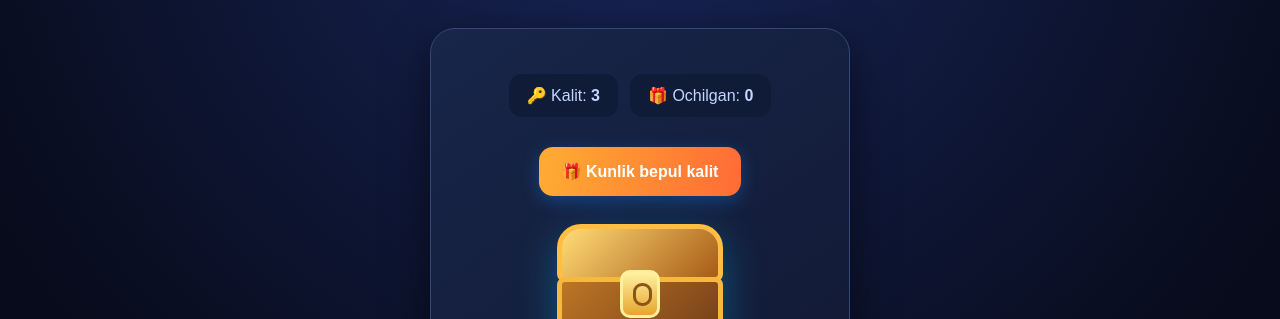
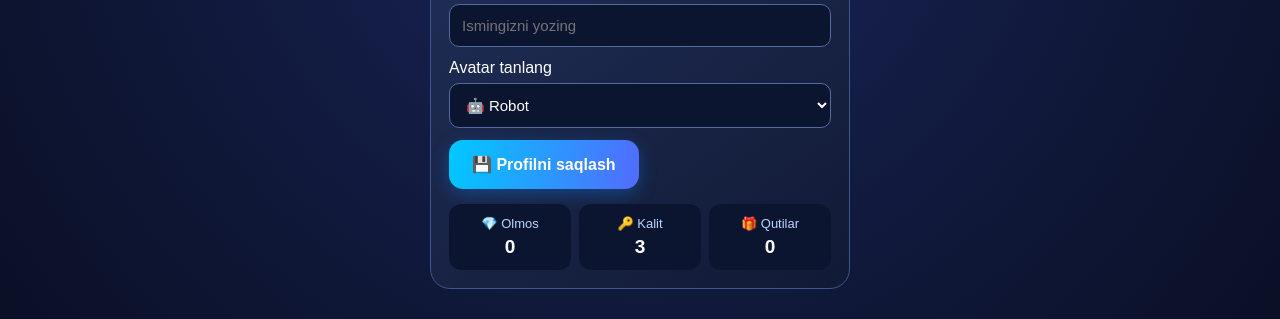
Before and after one commit to sezar3766655-pixel/ABUKKI, a plain HTML site: page sirli_quti.html in a window 1280 px wide. Shown: the part 157-476 px from the top of the page. Drawn offline with Linux system fonts and the light colour scheme.

Commit message:
Add ABUKKI player profile

```diff
--- a/sirli_quti.html
+++ b/sirli_quti.html
@@ -67,6 +67,28 @@ button:disabled{opacity:.45}
 .history{margin:25px auto;max-width:420px;text-align:left}
 .history h3{color:#9feaff}
 #records{color:#b9c6e5;font-size:14px;line-height:2}
+
+.profile{
+ max-width:420px;margin:20px auto;padding:18px;
+ background:linear-gradient(145deg,#202e57,#111a35);
+ border:1px solid #40558b;border-radius:20px;text-align:left;
+}
+.profile h3{margin:0 0 15px;color:#91eaff}
+.profile input,.profile select{
+ width:100%;padding:12px;margin:6px 0 12px;
+ border-radius:10px;border:1px solid #536b9e;
+ background:#0c1530;color:white;font-size:15px;
+}
+.profile-stats{
+ display:grid;grid-template-columns:repeat(3,1fr);
+ gap:8px;margin-top:15px;text-align:center;
+}
+.profile-stat{
+ background:#0c1530;padding:12px 5px;border-radius:12px;
+ color:#b9d5ff;font-size:13px;
+}
+.profile-stat b{display:block;font-size:19px;color:#fff;margin-top:5px}
+
 </style>
 </head>
 <body>
@@ -74,6 +96,28 @@ button:disabled{opacity:.45}
  <div class="logo">🤖 ABUKKI</div>
  <div class="balance">💎 <span id="diamonds">0</span></div>
 </header>
+
+
+<div class="profile">
+ <h3>👤 MENING PROFILIM</h3>
+ <label>O‘yinchi ismi</label>
+ <input id="playerName" maxlength="20" placeholder="Ismingizni yozing">
+ <label>Avatar tanlang</label>
+ <select id="playerAvatar">
+  <option value="🤖">🤖 Robot</option>
+  <option value="🦊">🦊 Tulki</option>
+  <option value="🐼">🐼 Panda</option>
+  <option value="🦁">🦁 Sher</option>
+  <option value="🐉">🐉 Ajdarho</option>
+  <option value="👽">👽 O‘zga sayyoralik</option>
+ </select>
+ <button onclick="saveProfile()">💾 Profilni saqlash</button>
+ <div class="profile-stats">
+  <div class="profile-stat">💎 Olmos<b id="profileDiamonds">0</b></div>
+  <div class="profile-stat">🔑 Kalit<b id="profileKeys">0</b></div>
+  <div class="profile-stat">🎁 Qutilar<b id="profileOpened">0</b></div>
+ </div>
+</div>
 
 <h1>🎁 SIRLI QUTI</h1>
 <div class="sub">Sirni och. Sovriningni top. Olmos yig‘!</div>
@@ -121,6 +165,32 @@ function save(){
  localStorage.setItem("abukki_test_records",JSON.stringify(records));
  update();
 }
+
+let playerName=localStorage.getItem("abukki_player_name")||"";
+let playerAvatar=localStorage.getItem("abukki_player_avatar")||"🤖";
+
+function saveProfile(){
+ let name=document.getElementById("playerName").value.trim();
+ if(!name){
+  alert("Avval ismingizni yozing!");
+  return;
+ }
+ playerName=name;
+ playerAvatar=document.getElementById("playerAvatar").value;
+ localStorage.setItem("abukki_player_name",playerName);
+ localStorage.setItem("abukki_player_avatar",playerAvatar);
+ updateProfile();
+ alert("Profil saqlandi! 🤝");
+}
+
+function updateProfile(){
+ document.getElementById("playerName").value=playerName;
+ document.getElementById("playerAvatar").value=playerAvatar;
+ document.getElementById("profileDiamonds").textContent=diamonds;
+ document.getElementById("profileKeys").textContent=keys;
+ document.getElementById("profileOpened").textContent=opened;
+}
+
 function todayKey(){
  let d=new Date();
  return d.getFullYear()+"-"+(d.getMonth()+1)+"-"+d.getDate();
@@ -138,6 +208,7 @@ function claimDailyKey(){
 }
 
 function update(){
+ updateProfile();
  document.getElementById("diamonds").textContent=diamonds;
  document.getElementById("keys").textContent=keys;
  document.getElementById("opened").textContent=opened;
```
